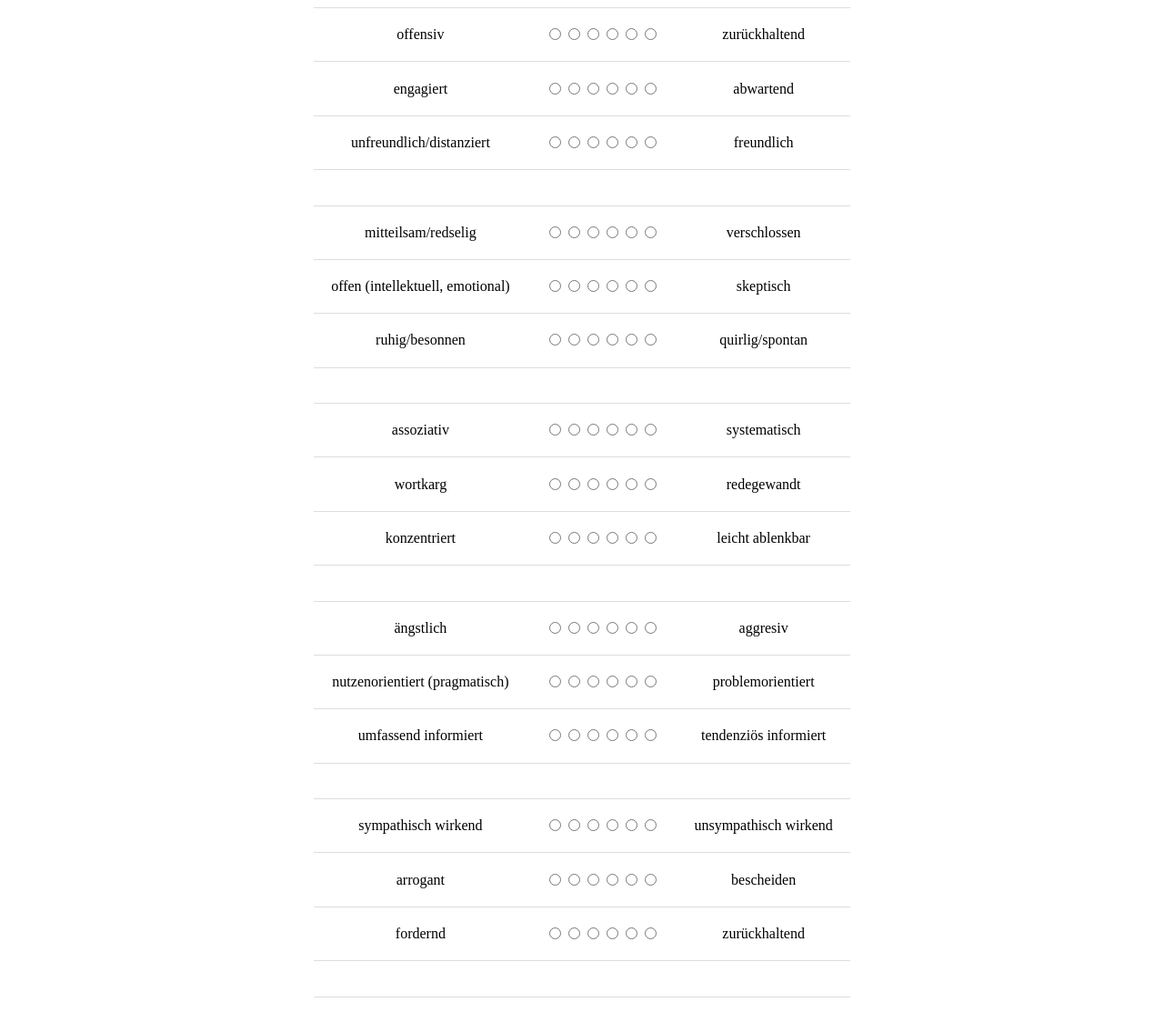
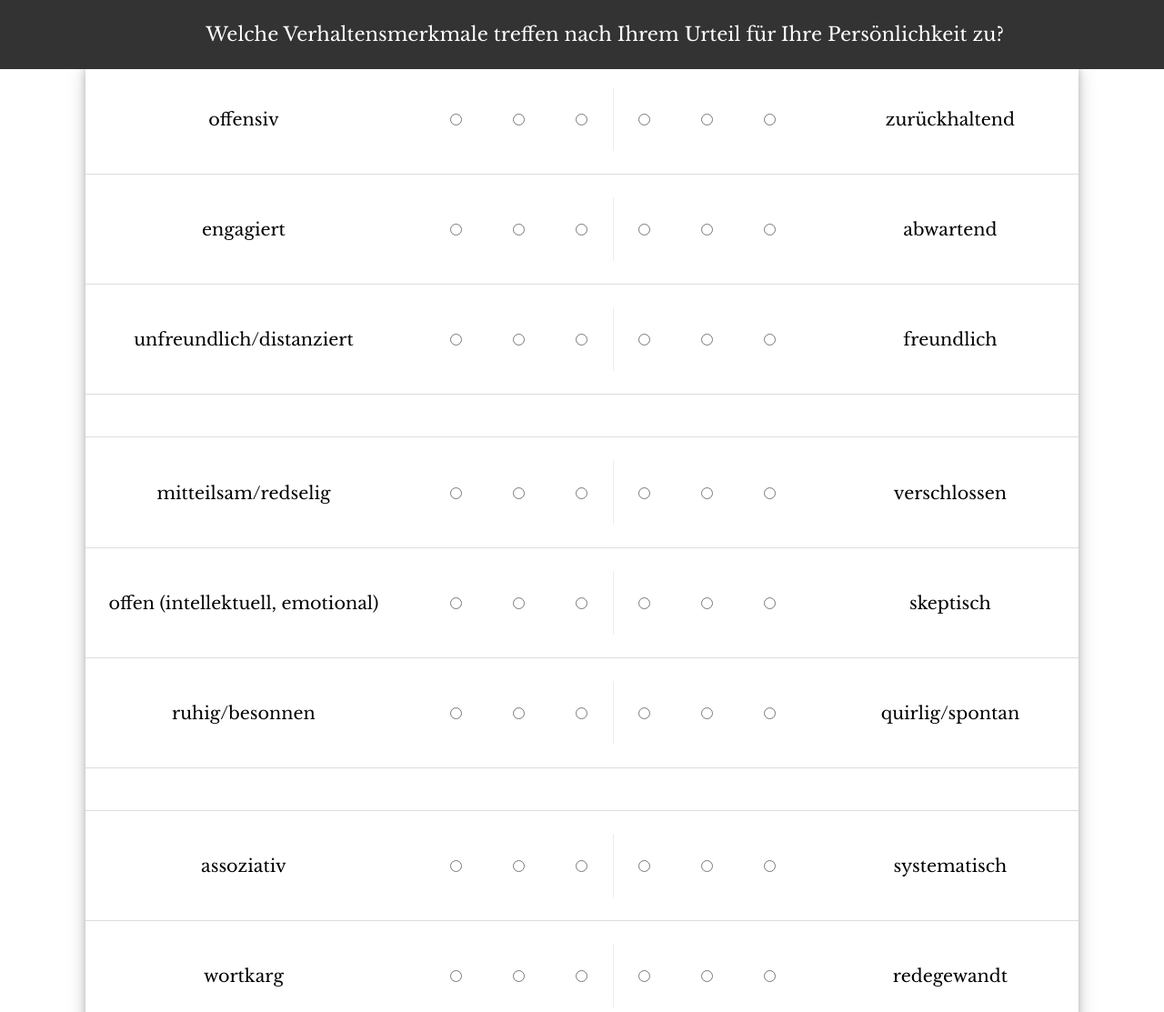
Before and after one commit to TonyMalz/enneagram, a plain HTML site: page index.html in a window 1280 px wide. Shown: the top 1113 px of the page at 91% size. Drawn offline with nearby package versions, Linux system fonts and the light colour scheme.

Commit message:
Update index.html

```diff
--- a/index.html
+++ b/index.html
@@ -1,44 +1,79 @@
 <!DOCTYPE html>
 <html>
 <head>
+	<link href="https://fonts.googleapis.com/css?family=Libre+Baskerville" rel="stylesheet">
 	<title>Enneagram Test</title>
 	<style type="text/css">
-
+		body {
+			font-family: "Libre Baskerville",Georgia,serif;
+			font-size: 1.2em;
+		}
 		.main {
 			display: table;
   			margin-right: auto;
   			margin-left: auto;
+  			box-shadow: 0 4px 8px 0 rgba(0, 0, 0, 0.2), 0 6px 20px 0 rgba(0, 0, 0, 0.19);
+  			overflow: hidden;
+  			margin-top: 70px;
 		}
-		table {
+
+		.divider {
+			width: 5px;
+		}
+
+		.tab {
 			border-collapse: collapse;
 			empty-cells: hide;
-
-		}
-
-		table, td {
 			border-bottom: 1px solid #ddd;
 			border-top: 1px solid #ddd;
 
 		}
 
-		.tr:hover {background-color: #f5f5f5}
 
-		td {
+		.tab td {
 			text-align: center;
 			padding: 1.2em;
+			border-bottom: 1px solid #ddd;
+			border-top: 1px solid #ddd;
+		}
+
+		.buttons td {
+			border-bottom: 0;
+			border-top: 0;
+		}
+		.buttons td:nth-child(4) {
+			box-shadow: inset 1px 0px 0px 0px rgba(128, 128, 128, 0.15);
+		}
+
+		.header {
+		    padding: 25px;
+		    text-align: center;
+		    font-size: 1.1em;
+		    color: white;
+			overflow: hidden;
+		    background-color: #333;
+		    position: fixed; /* Set the navbar to fixed position */
+		    top: 0; /* Position the navbar at the top of the page */
+		    width: 100%; /* Full width */
+		}
+
+		body {
+			margin: 0;
 		}
 
 	</style>
 </head>
 <body>
+<div class="header">Welche Verhaltensmerkmale treffen nach Ihrem Urteil für Ihre Persönlichkeit zu?</div>
 <div class="main">
-	<table id="t1">
+	<table class="tab" id="t1">
 	</table>
+</div>
+
 	<table id="2">
 	</table>
 	<table id="3">
 	</table>
-</div>
 
 <script type="text/javascript">
 	var items = [
@@ -103,13 +138,19 @@
 
 		cell1.innerHTML = itemrow[0].text;
 		cell2.innerHTML = itemrow[1].text;
+		var htmlstr = '<table class="buttons"><tr>';
+
 		for (var j = -3; j < 0; j++) {
-			cell3.innerHTML += '<input type=radio name='+i+' value='+j+' onclick="checkItem(this)">';
+			htmlstr += '<td><input type=radio name='+i+' value='+j+' onclick="checkItem(this)"></td>';
 		}
-		cell3.innerHTML+= '<span class="divider">';
+
+
 		for (var j = 1; j < 4; j++) {
-			cell3.innerHTML += '<input type=radio name='+i+' value='+j+' onclick="checkItem(this)">';
+			htmlstr += '<td><input type=radio name='+i+' value='+j+' onclick="checkItem(this)"></td>';
 		}
+		htmlstr += '</tr></table>';
+
+		cell3.innerHTML = htmlstr;
 
 	};
 
```
